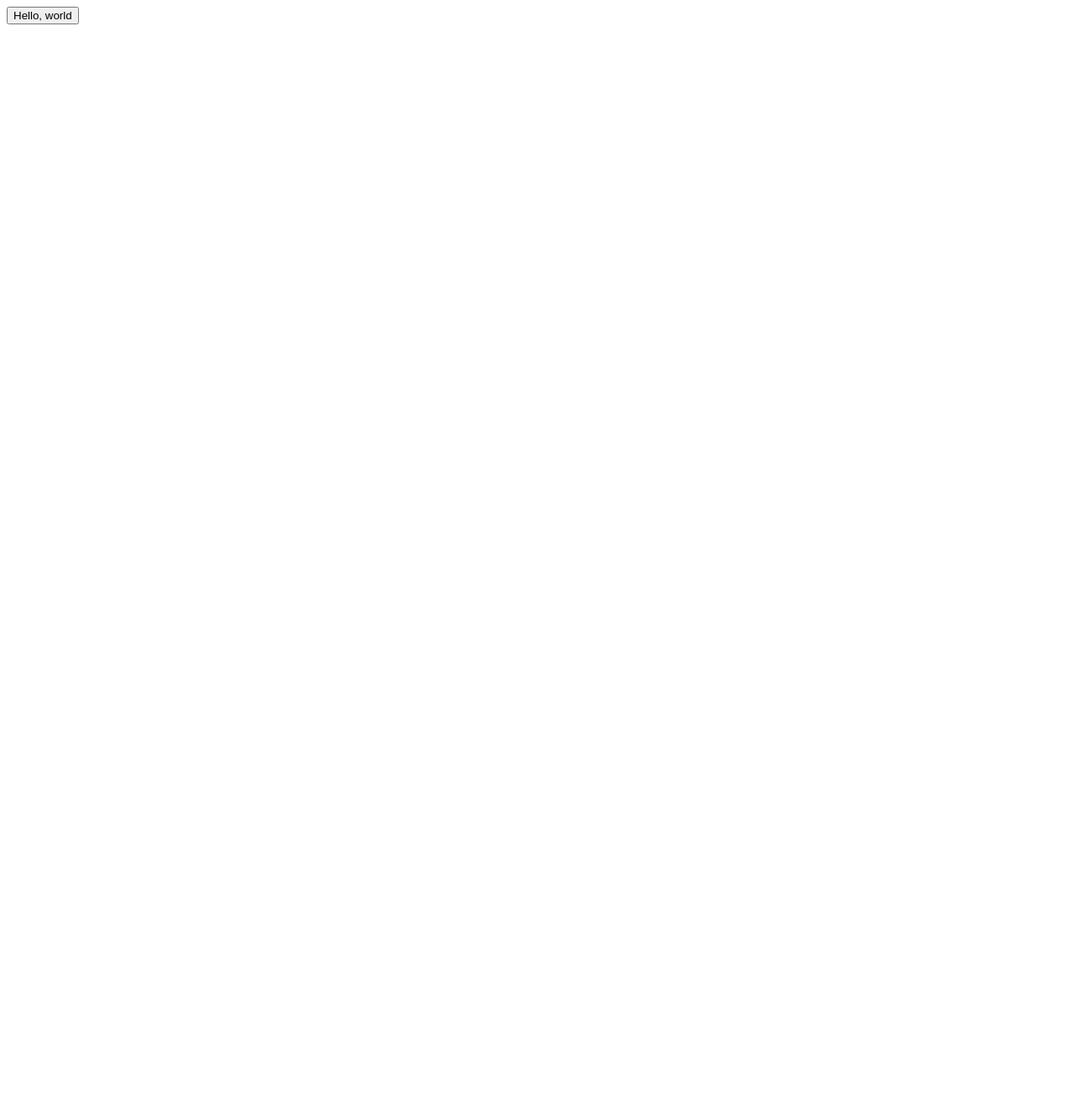
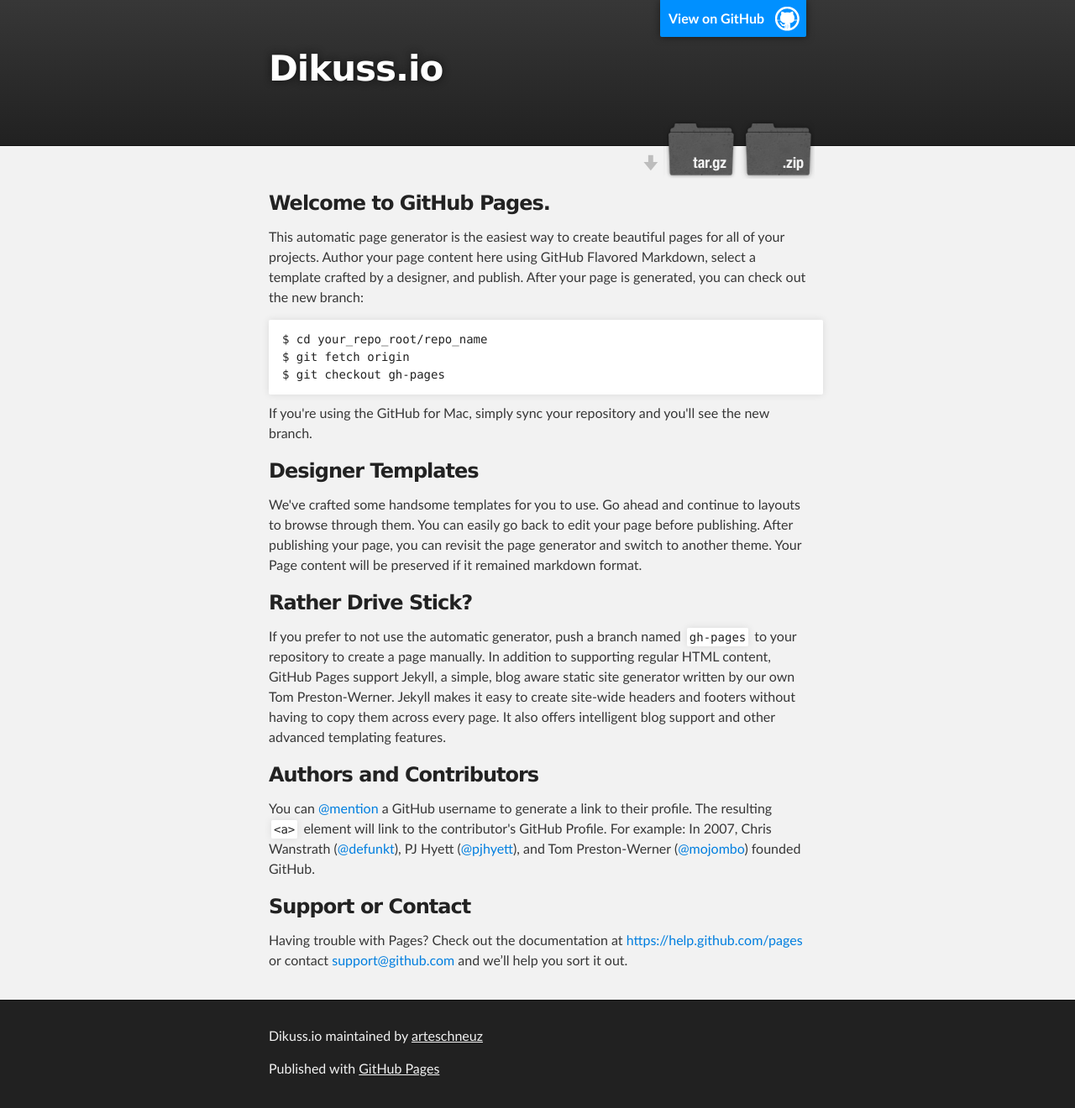
Before and after one commit to arteschneuz/diskuss.github.io, a plain HTML site: page index.html in a window 1280 px wide. Shown: the whole page at 84% size. Before the commit the page ends 800 px from the top, so only its background shows below. Drawn offline with Linux system fonts and the light colour scheme.

Commit message:
Create gh-pages branch via GitHub

```diff
--- a/index.html
+++ b/index.html
@@ -1,8 +1,79 @@
+<!DOCTYPE html>
 <html>
+
   <head>
-    <script src="javascripts/main.js"></script>
+    <meta charset='utf-8'>
+    <meta http-equiv="X-UA-Compatible" content="chrome=1">
+    <meta name="description" content="Dikuss.io : ">
+
+    <link rel="stylesheet" type="text/css" media="screen" href="stylesheets/stylesheet.css">
+
+    <title>Dikuss.io</title>
   </head>
+
   <body>
-    <input type="button" value="Hello, world" onclick="helloWorld" />
+
+    <!-- HEADER -->
+    <div id="header_wrap" class="outer">
+        <header class="inner">
+          <a id="forkme_banner" href="https://github.com/arteschneuz/diskuss.github.io">View on GitHub</a>
+
+          <h1 id="project_title">Dikuss.io</h1>
+          <h2 id="project_tagline"></h2>
+
+            <section id="downloads">
+              <a class="zip_download_link" href="https://github.com/arteschneuz/diskuss.github.io/zipball/master">Download this project as a .zip file</a>
+              <a class="tar_download_link" href="https://github.com/arteschneuz/diskuss.github.io/tarball/master">Download this project as a tar.gz file</a>
+            </section>
+        </header>
+    </div>
+
+    <!-- MAIN CONTENT -->
+    <div id="main_content_wrap" class="outer">
+      <section id="main_content" class="inner">
+        <h3>
+<a id="welcome-to-github-pages" class="anchor" href="#welcome-to-github-pages" aria-hidden="true"><span class="octicon octicon-link"></span></a>Welcome to GitHub Pages.</h3>
+
+<p>This automatic page generator is the easiest way to create beautiful pages for all of your projects. Author your page content here using GitHub Flavored Markdown, select a template crafted by a designer, and publish. After your page is generated, you can check out the new branch:</p>
+
+<pre><code>$ cd your_repo_root/repo_name
+$ git fetch origin
+$ git checkout gh-pages
+</code></pre>
+
+<p>If you're using the GitHub for Mac, simply sync your repository and you'll see the new branch.</p>
+
+<h3>
+<a id="designer-templates" class="anchor" href="#designer-templates" aria-hidden="true"><span class="octicon octicon-link"></span></a>Designer Templates</h3>
+
+<p>We've crafted some handsome templates for you to use. Go ahead and continue to layouts to browse through them. You can easily go back to edit your page before publishing. After publishing your page, you can revisit the page generator and switch to another theme. Your Page content will be preserved if it remained markdown format.</p>
+
+<h3>
+<a id="rather-drive-stick" class="anchor" href="#rather-drive-stick" aria-hidden="true"><span class="octicon octicon-link"></span></a>Rather Drive Stick?</h3>
+
+<p>If you prefer to not use the automatic generator, push a branch named <code>gh-pages</code> to your repository to create a page manually. In addition to supporting regular HTML content, GitHub Pages support Jekyll, a simple, blog aware static site generator written by our own Tom Preston-Werner. Jekyll makes it easy to create site-wide headers and footers without having to copy them across every page. It also offers intelligent blog support and other advanced templating features.</p>
+
+<h3>
+<a id="authors-and-contributors" class="anchor" href="#authors-and-contributors" aria-hidden="true"><span class="octicon octicon-link"></span></a>Authors and Contributors</h3>
+
+<p>You can <a href="https://github.com/blog/821" class="user-mention">@mention</a> a GitHub username to generate a link to their profile. The resulting <code>&lt;a&gt;</code> element will link to the contributor's GitHub Profile. For example: In 2007, Chris Wanstrath (<a href="https://github.com/defunkt" class="user-mention">@defunkt</a>), PJ Hyett (<a href="https://github.com/pjhyett" class="user-mention">@pjhyett</a>), and Tom Preston-Werner (<a href="https://github.com/mojombo" class="user-mention">@mojombo</a>) founded GitHub.</p>
+
+<h3>
+<a id="support-or-contact" class="anchor" href="#support-or-contact" aria-hidden="true"><span class="octicon octicon-link"></span></a>Support or Contact</h3>
+
+<p>Having trouble with Pages? Check out the documentation at <a href="https://help.github.com/pages">https://help.github.com/pages</a> or contact <a href="mailto:support@github.com">support@github.com</a> and we’ll help you sort it out.</p>
+      </section>
+    </div>
+
+    <!-- FOOTER  -->
+    <div id="footer_wrap" class="outer">
+      <footer class="inner">
+        <p class="copyright">Dikuss.io maintained by <a href="https://github.com/arteschneuz">arteschneuz</a></p>
+        <p>Published with <a href="http://pages.github.com">GitHub Pages</a></p>
+      </footer>
+    </div>
+
+
+
   </body>
 </html>
--- a/javascripts/main.js
+++ b/javascripts/main.js
@@ -1,3 +1 @@
-function helloWorld() {
-  alert("Hello world from github!")
-}
+console.log('This would be the main JS file.');
```
